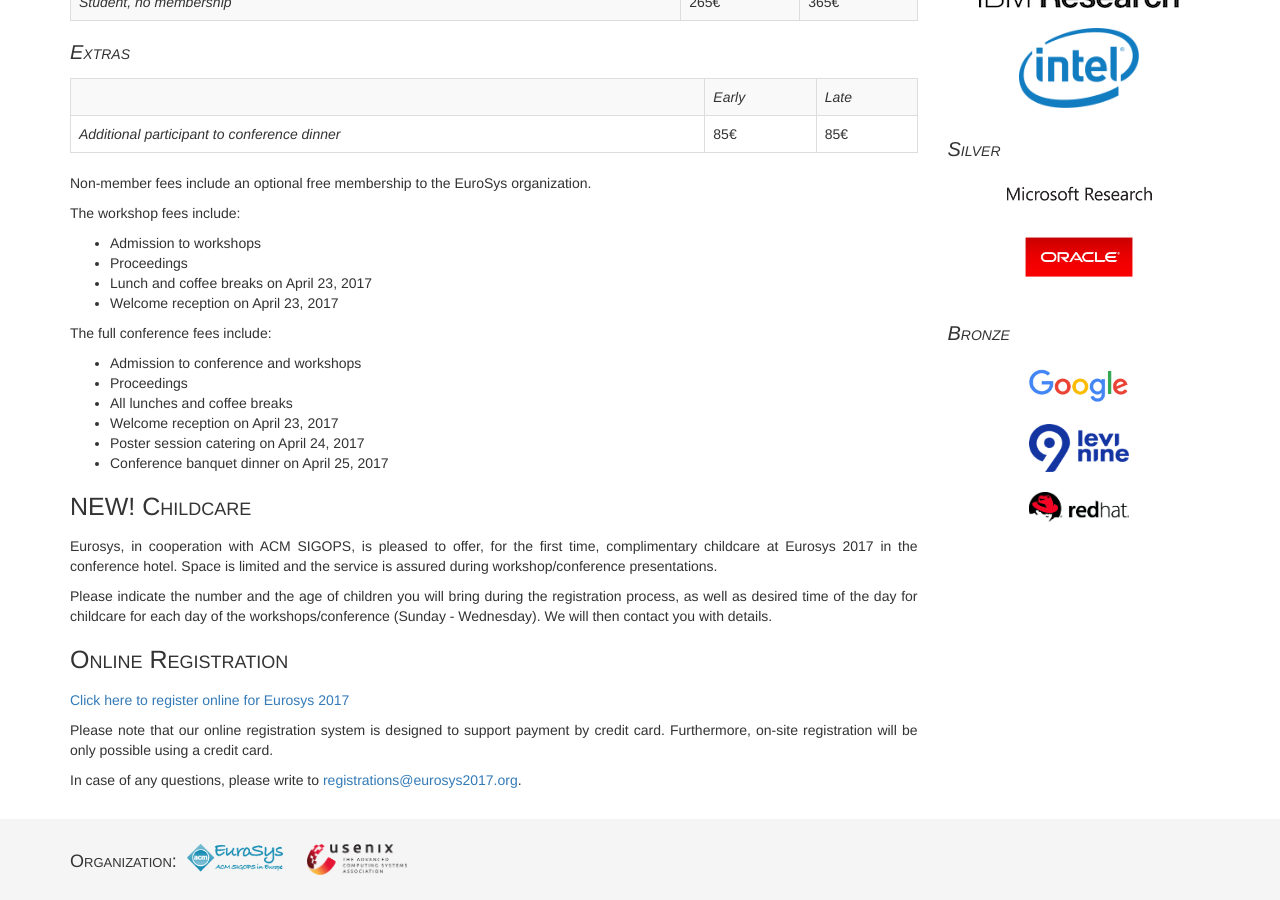
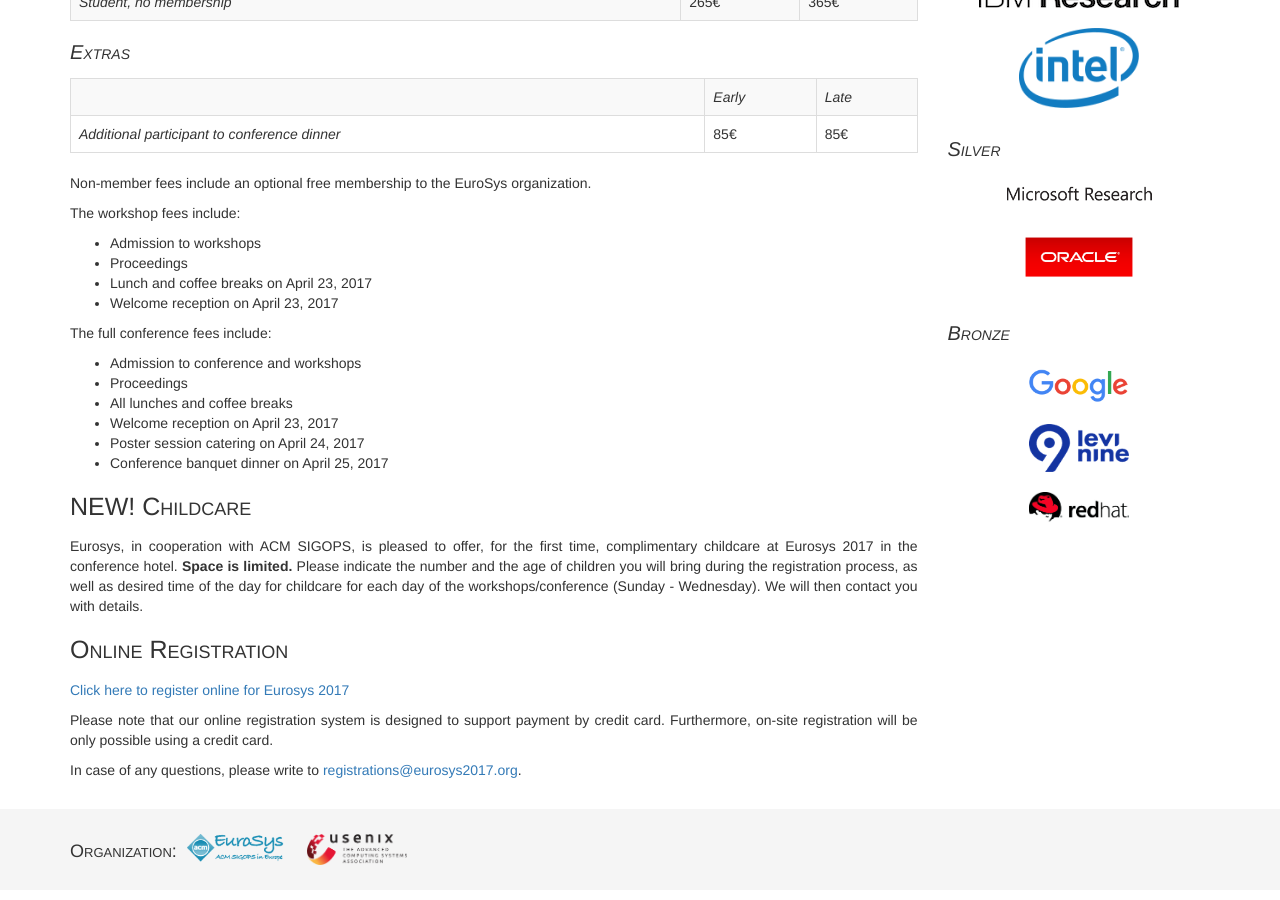
Before and after one commit to eurosys-chapter/2017, a Jekyll site: the page built from registration.md, in a window 1280 px wide and 900 px high, scrolled down 1040 px. Built offline with Jekyll 4.4.1, drawn with Linux system fonts in a browser that asks for light colours; nearby versions of some CDN libraries.

Commit message:
Signed-off-by: Marko Vukolic <mvu@zurich.ibm.com>

```diff
--- a/registration.md
+++ b/registration.md
@@ -62,9 +62,7 @@ The full conference fees include:
 
 ## NEW! Childcare
 
-Eurosys, in cooperation with ACM SIGOPS, is pleased to offer, for the first time, complimentary childcare at Eurosys 2017 in the conference hotel. Space is limited and the service is assured during workshop/conference presentations.
-
-Please indicate the number and the age of children you will bring during the registration process, as well as desired time of the day for childcare for each day of the workshops/conference (Sunday - Wednesday). We will then contact you with details.
+Eurosys, in cooperation with ACM SIGOPS, is pleased to offer, for the first time, complimentary childcare at Eurosys 2017 in the conference hotel. **Space is limited.** Please indicate the number and the age of children you will bring during the registration process, as well as desired time of the day for childcare for each day of the workshops/conference (Sunday - Wednesday). We will then contact you with details.
 
 ## Online Registration
 
```
